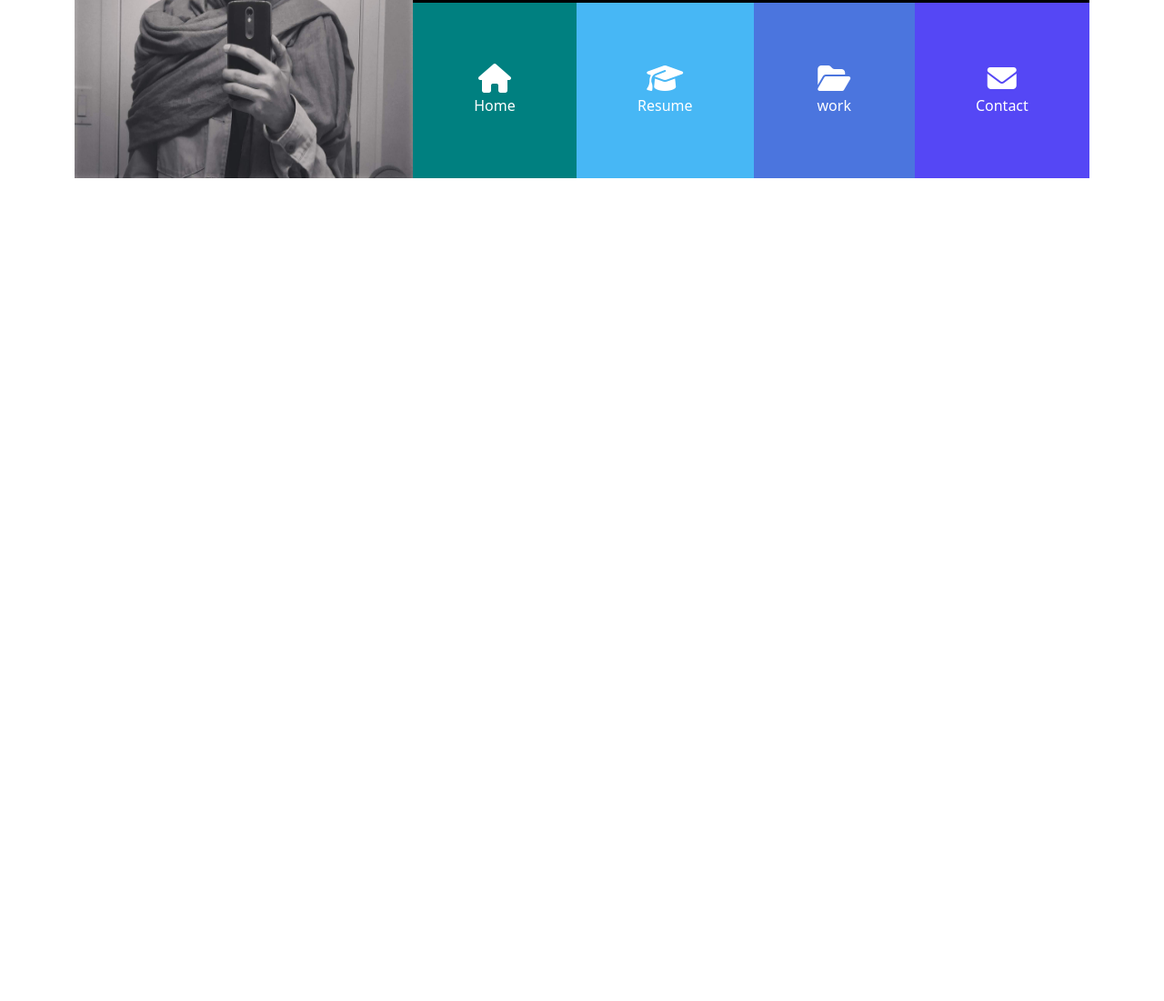
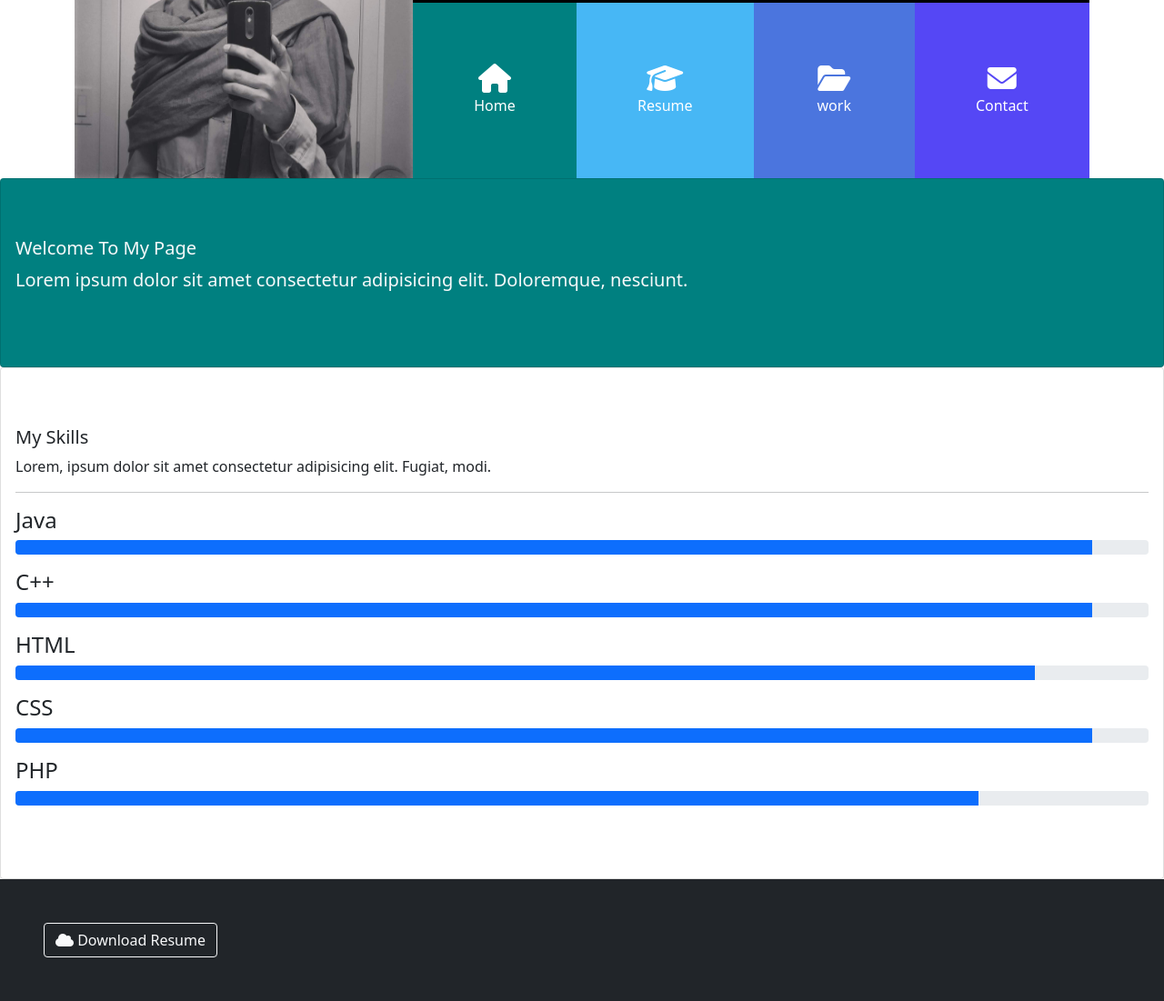
Before and after one commit to shahbazmansahia/altPorfolioWebsite, a plain HTML site: page index.html in a window 1280 px wide. Shown: the part 240-1341 px from the top of the page at 91% size. Before the commit the page ends 800 px from the top, so only its background shows below. Drawn offline with nearby package versions, Linux system fonts and the light colour scheme.

Commit message:
Added Developed completely developed the home section. FIX ME: CHANGE PROFILE PIC AND FIX ALIGNMENT OF SOCIAL MEDIA ICONS.

```diff
--- a/index.html
+++ b/index.html
@@ -70,6 +70,60 @@
         </header>
     </div>
 
+    <!-- Home -->
+    <div id="home" class="collapse show">
+        <div class="card bg-teal text-light py-5">
+            <div class="card-body">
+                <h5>Welcome To My Page</h5>
+                <p class="lead">Lorem ipsum dolor sit amet consectetur adipisicing elit. Doloremque, nesciunt.</p>
+            </div>
+        </div>
+
+        <div class="card py-5">
+            <div class="card-body">
+                <h5>My Skills</h5>
+                <p>Lorem, ipsum dolor sit amet consectetur adipisicing elit. Fugiat, modi.</p>
+                <hr>
+                <h4>Java</h4>
+                <div class="progress mb-3">
+                    <div class="progress-bar bg-primary" style= "width: 95%"></div>
+                </div>
+
+                <h4>C++</h4>
+                <div class="progress mb-3">
+                    <div class="progress-bar bg-primary" style= "width: 95%"></div>
+                </div>
+
+                <h4>HTML</h4>
+                <div class="progress mb-3">
+                    <div class="progress-bar bg-primary" style= "width: 90%"></div>
+                </div>
+
+                <h4>CSS</h4>
+                <div class="progress mb-3">
+                    <div class="progress-bar bg-primary" style= "width: 95%"></div>
+                </div>
+
+                <h4>PHP</h4>
+                <div class="progress mb-3">
+                    <div class="progress-bar bg-primary" style= "width: 85%"></div>
+                </div>
+            </div>
+        </div>
+    </div>
+
+    <!-- Footer -->
+    <footer id= "webFooter" class= "p-5 bg-dark text-light">
+        <div class="row">
+            <div class="col-md-6">
+                <a href="" class="btn btn-outline-light">
+                    <i class="fa fa-cloud"></i> Download Resume
+                </a>
+            </div>
+        </div>
+
+    </footer>
+
 
     <!-- JQUERY MIN FROM URL: http://code.jquery.com/  (jQuery Core-> min) -->
     <script src="https://code.jquery.com/jquery-3.6.0.min.js" integrity="sha256-/xUj+3OJU5yExlq6GSYGSHk7tPXikynS7ogEvDej/m4=" crossorigin="anonymous"></script>
```
